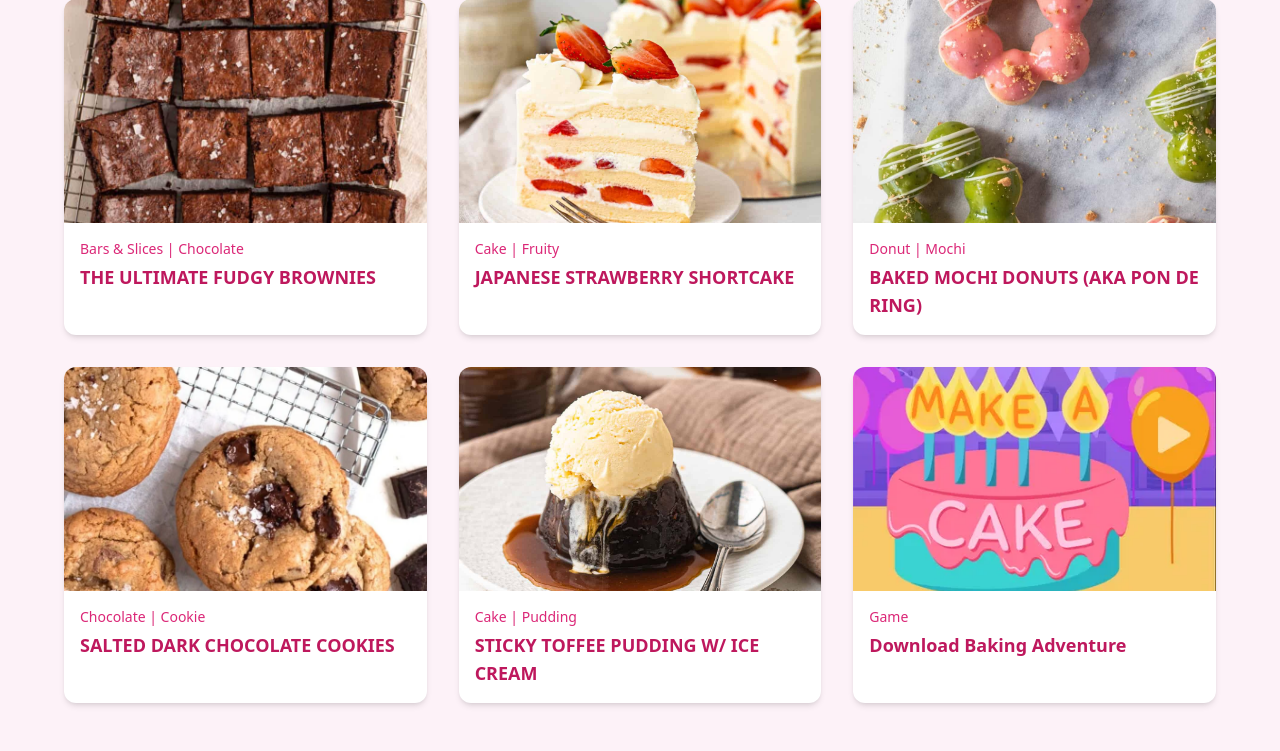
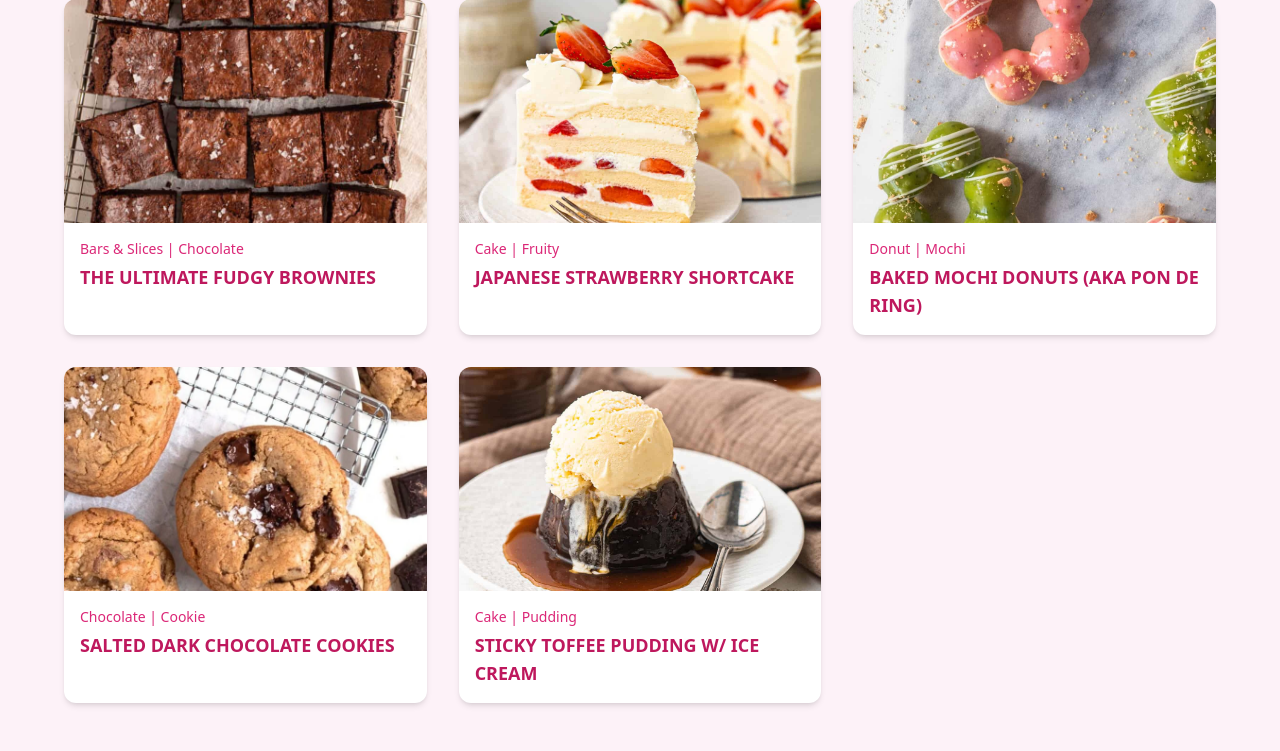
Before and after one commit to Elissa1139/Elissa-Flask, a Flask app: page /recipe.html in a window 1280 px wide. Shown: the part 49-800 px from the top of the page. Run offline with Flask 3, Linux system fonts and the light colour scheme; some libraries are stand-ins or nearby versions.

Commit message:
Made changes to app or HTML

```diff
--- a/templates/recipe.html
+++ b/templates/recipe.html
@@ -56,14 +56,7 @@
       </div>
     </a>
 
-    <!-- Card 5 -->
-    <a href="game.exe" download class="block bg-white rounded-xl overflow-hidden shadow-md hover:scale-105 transition-transform duration-300">
-      <img src="{{ url_for('static', filename='images/gameicon.png') }}" alt="Download Backing Adventure" class="w-full h-56 object-cover">
-      <div class="p-4">
-        <p class="text-pink-600 text-sm font-medium">Game</p>
-        <h3 class="text-pink-700 font-bold text-lg mt-1">Download Baking Adventure</h3>
-      </div>
-    </a>
+
 
   </div>
 
```
